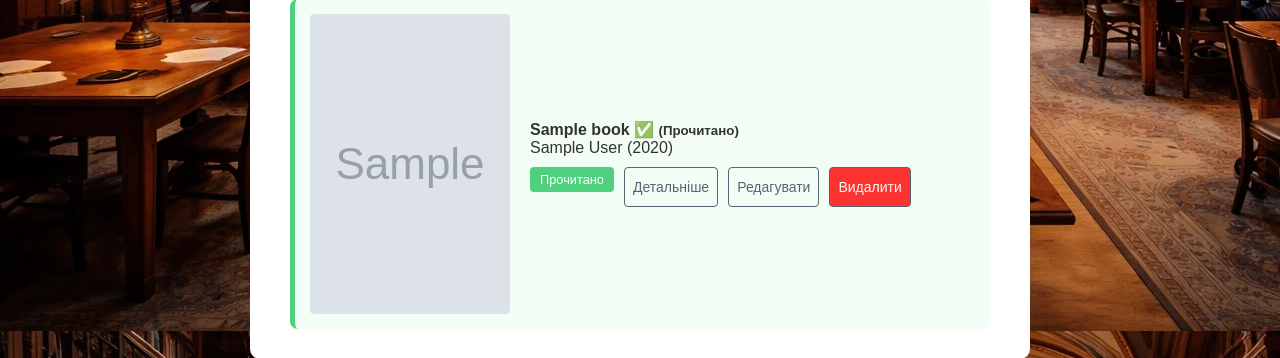
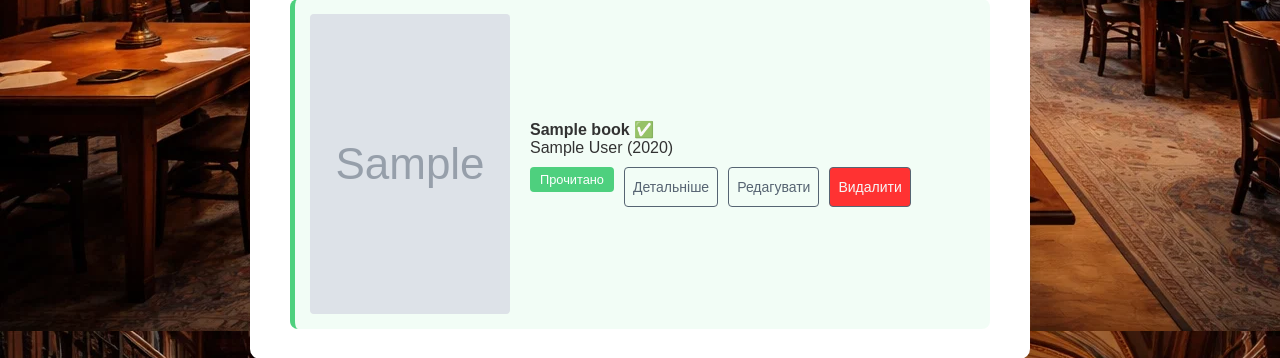
Before and after one commit to IvanBondarchuk-KH/Planer, a Flask app: page /library in a window 1280 px wide. Shown: the part 693-1051 px from the top of the page. Run offline with Flask 3, Linux system fonts and the light colour scheme; tables that the repository leaves empty hold one stand-in row (values such as "Sample post"); grey boxes marked "Sample" are stand-in pictures.

Commit message:
all upgrades

```diff
--- a/templates/library.html
+++ b/templates/library.html
@@ -40,7 +40,7 @@
                     <div class="book-info">
                         <strong>
                             {{ book.title }}
-                            {% if book.is_read == 1 %} ✅ <small>(Прочитано)</small> {% endif %}
+                            {% if book.is_read == 1 %} ✅ {% endif %}
                         </strong>
                         <span>{{ book.author }} ({{ book.year }})</span>
 
```
